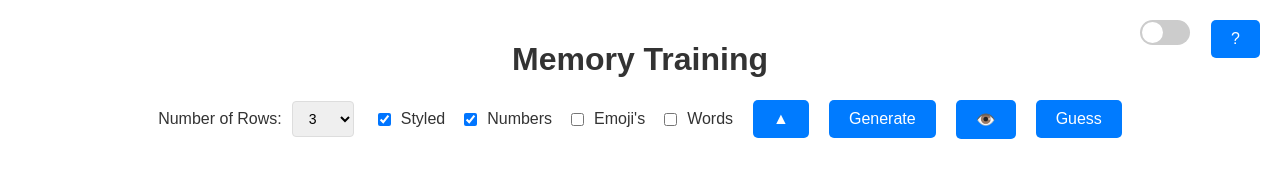
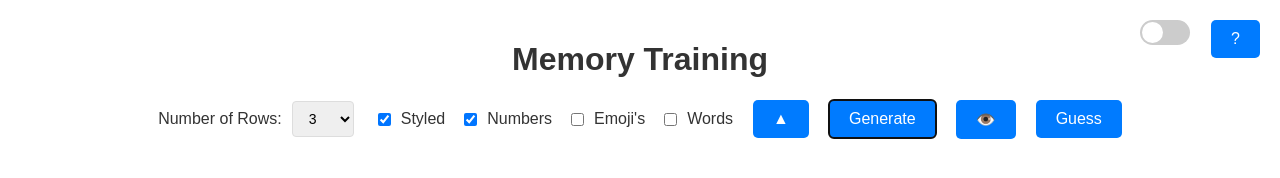
Before and after one commit to bumpper/Memory-Trainer, a website: page tauri/src/index.html in a window 1280 px wide. Drawn offline with Linux system fonts and the light colour scheme.

Commit message:
Defaulted the Generate button
Upon page load the Generate button will have the focus by default.

```diff
--- a/tauri/src/index.html
+++ b/tauri/src/index.html
@@ -784,6 +784,12 @@
         loadSettings();
 
         // Don't generate initial content - wait for user to click Generate
+        // Set focus to the Generate button on page load
+        window.addEventListener('DOMContentLoaded', function() {
+            if (generateButton) {
+                generateButton.focus();
+            }
+        });
     </script>
 </body>
 </html>
```
Also changed, not shown: memory.html (+6 -0 lines).
